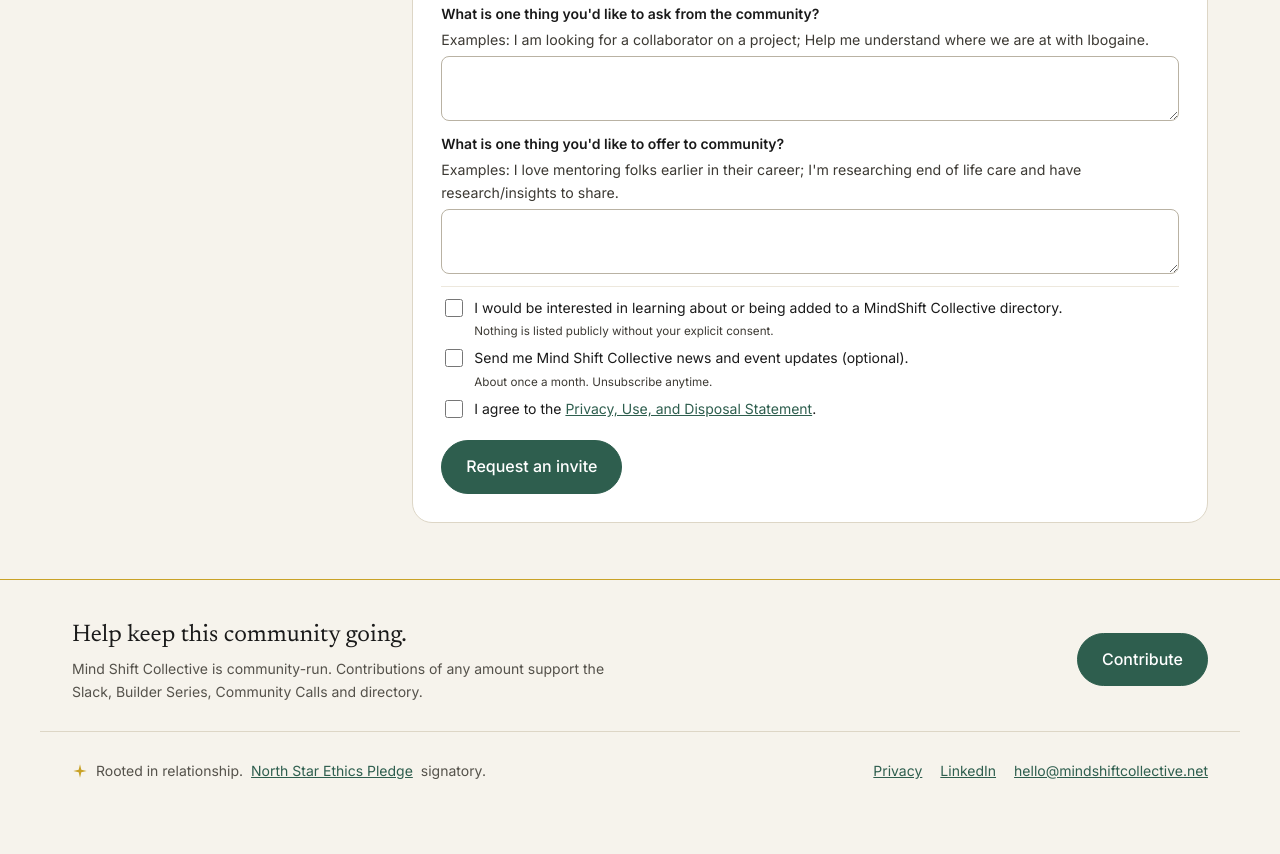
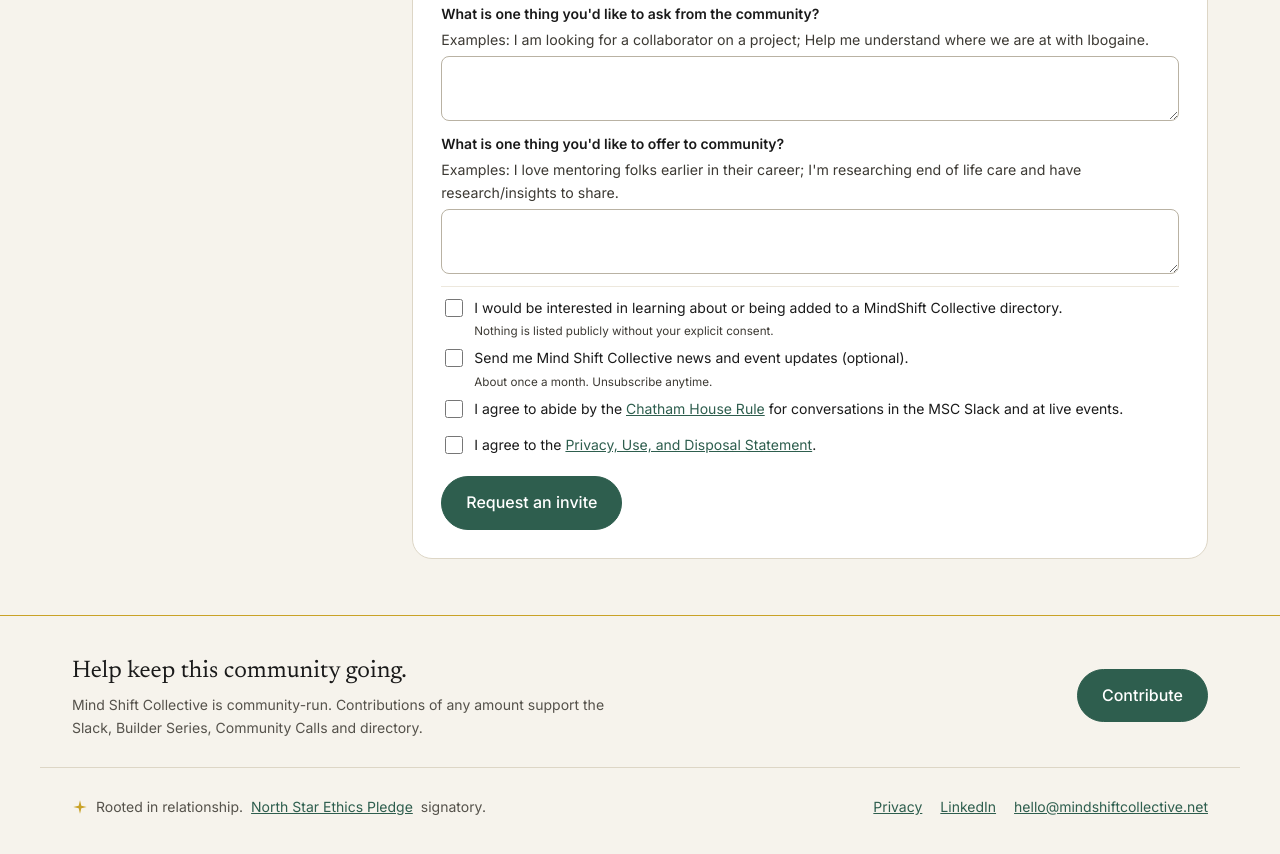
Before and after one commit to Mind-Shift-Collective/msc-website, an Astro site: page /join in a window 1280 px wide. Shown: the part 1630-2484 px from the top of the page. Before the commit the page ends 2452 px from the top, so only its background shows below. Built offline with nearby package versions, Linux system fonts and the light colour scheme; Astro itself is replaced by a stand-in of ours.

Commit message:
Join form: required Chatham House Rule agreement
Co-Authored-By: Claude Opus 5.5 <noreply@anthropic.com>
Claude-Session: https://claude.ai/code/session_01XoJqMKEHH55ATc3MYJEmfw

```diff
--- a/src/pages/join.astro
+++ b/src/pages/join.astro
@@ -87,6 +87,7 @@ const chathamUrl = 'https://docs.google.com/document/d/13mwQXoi_2c64-La304dbyoxo
         <div class="stack" style="gap:6px;border-top:1px solid #EDE8DD;padding-top:10px;">
           <label class="check"><input type="checkbox" name="Directory" value="yes" /> <span>I would be interested in learning about or being added to a MindShift Collective directory.<br /><small style="color:var(--ink-2);">Nothing is listed publicly without your explicit consent.</small></span></label>
           <label class="check"><input type="checkbox" name="Email updates" value="yes" /> <span>Send me Mind Shift Collective news and event updates (optional).<br /><small style="color:var(--ink-2);">About once a month. Unsubscribe anytime.</small></span></label>
+          <label class="check"><input type="checkbox" name="Chatham House Rule" value="I agree" required /> <span>I agree to abide by the <a href={chathamUrl} target="_blank" rel="noopener">Chatham House Rule</a> for conversations in the MSC Slack and at live events.</span></label>
           <label class="check"><input type="checkbox" name="Privacy agreement" value="I agree" required /> <span>I agree to the <a href={privacyUrl} target="_blank" rel="noopener">Privacy, Use, and Disposal Statement</a>.</span></label>
         </div>
 
```
